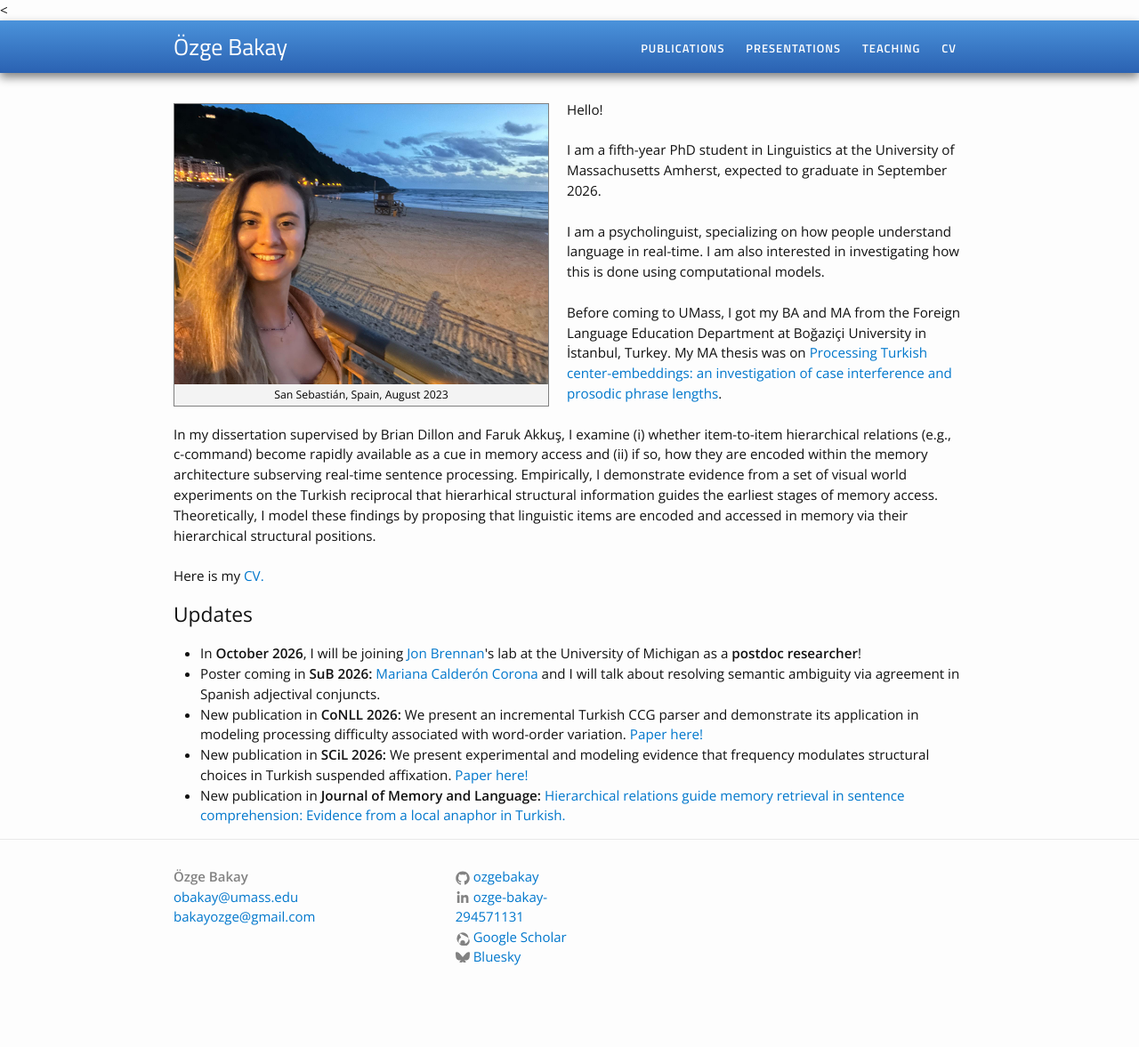
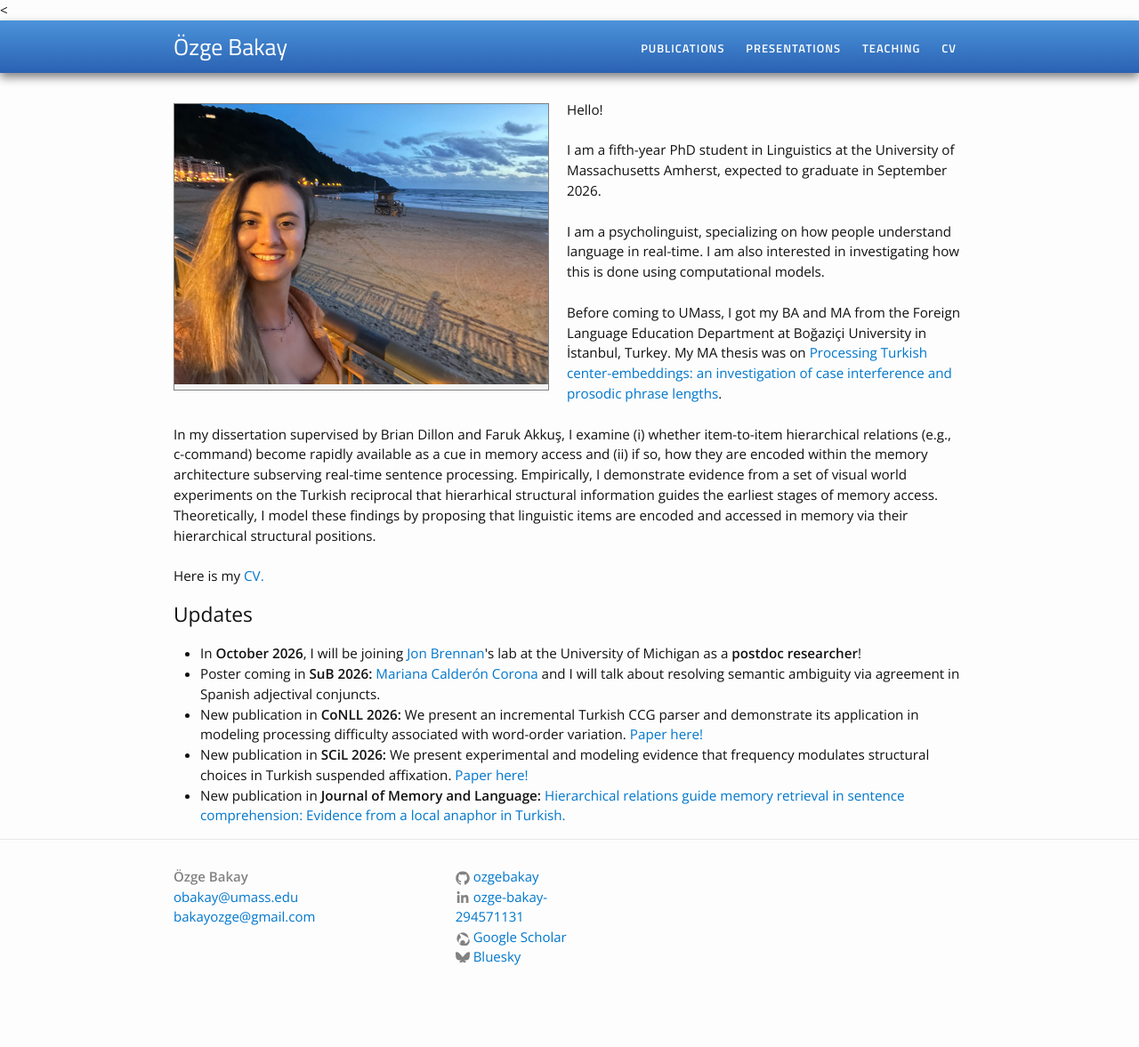
Before and after one commit to ozgebakay/ozgebakay.github.io, a Jekyll site: the page built from index.html, in a window 1280 px wide. Shown: the whole page at 89% size. Built offline with Jekyll 4.4.1, drawn with Linux system fonts in a browser that asks for light colours.

Commit message:
Update index.html

```diff
--- a/index.html
+++ b/index.html
@@ -2,7 +2,7 @@
 layout: default
 ---
 
-{% include image.html url="/images/profile.jpg" caption="San Sebastián, Spain, August 2023" width=420 align="left" %}
+{% include image.html url="/images/profile.jpg" width=420 align="left" %}
 
 <div class="home">
 
```
